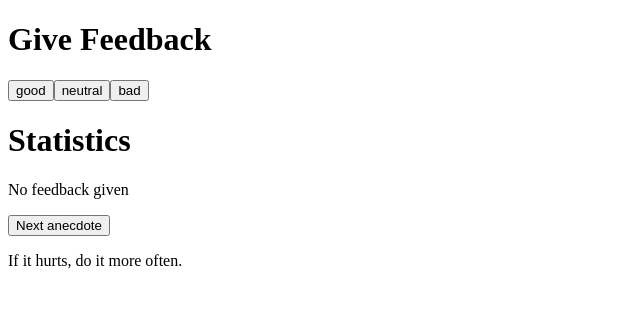
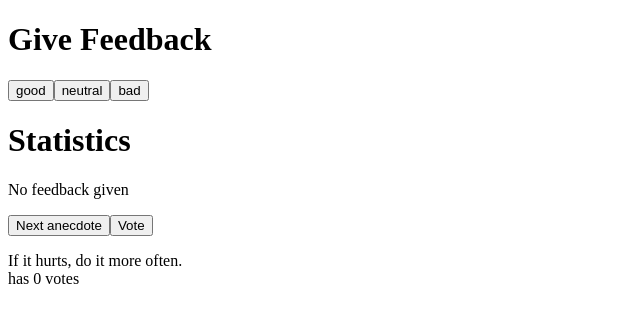
Before and after one commit to Sxnny-s/fullstackopen, a React (Vite) app in the folder Exercises 1.1.-1.2/my-react-app/: page / in a window 1280 px wide. Shown: the top 322 px of the page, without its empty margins (0-640 px from the left). Built offline with nearby package versions, Linux system fonts and the light colour scheme.

Commit message:
full stack open part 1

```diff
--- a/Exercises 1.1.-1.2/my-react-app/src/App.jsx
+++ b/Exercises 1.1.-1.2/my-react-app/src/App.jsx
@@ -12,8 +12,8 @@ const Statistics = ({text,num}) => {
   </tr>)
 }
 
-const Display = ({anecdotes,index}) => {
- return <p>{anecdotes} </p>
+const Display = ({anecdotes,num}) => {
+ return <p> {anecdotes} <br></br> has  {num} votes </p>
 }
 
 
@@ -66,6 +66,13 @@ const App = () => {
 
   }
 
+  const [votes, setVote] = useState(Array(anecdotes.length).fill(0))
+
+  const handlevote = () => {
+    const newVotes = [...votes]
+    newVotes[selected]++
+    setVote(newVotes)
+  }
   const [selected, setSelected] = useState(0)
 
   return (
@@ -90,8 +97,9 @@ const App = () => {
 
       )}
         <Button onClick={rdmQuote} text={'Next anecdote'}/>
-      <Display anecdotes={anecdotes[selected]} />
+        <Button onClick={handlevote} text={'Vote'}/>
 
+        <Display anecdotes={anecdotes[selected]} num={votes[selected]} />
 
     </div>
   )
```
